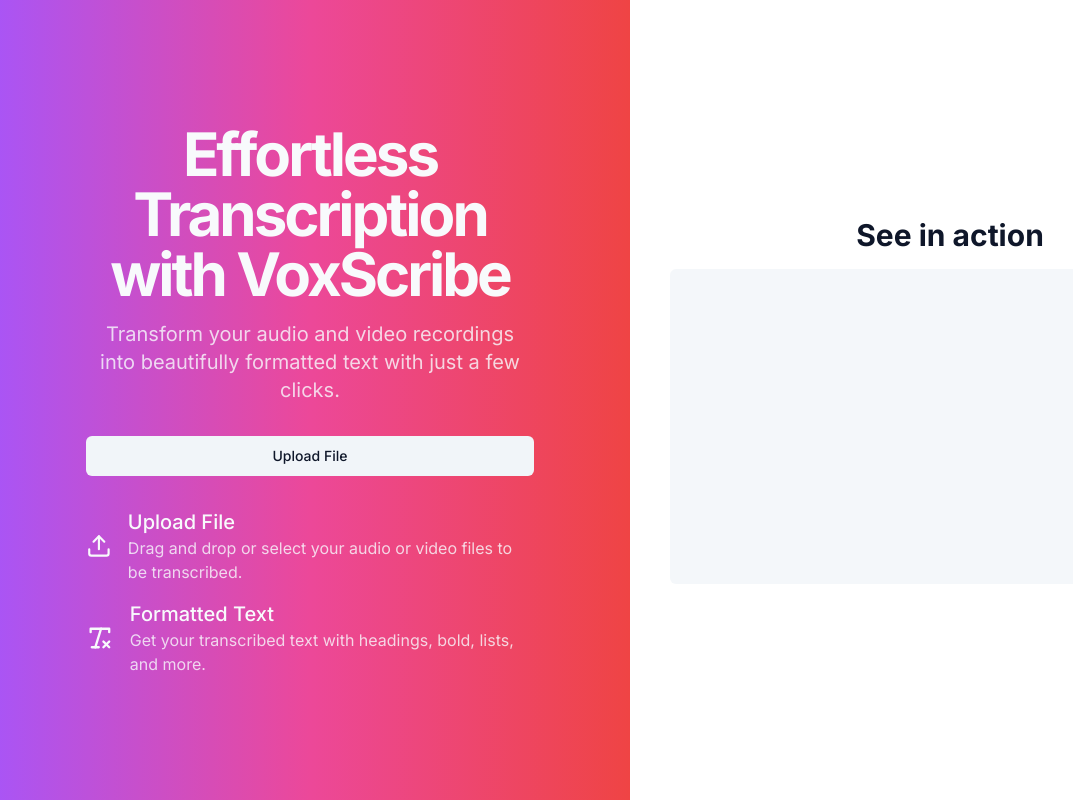
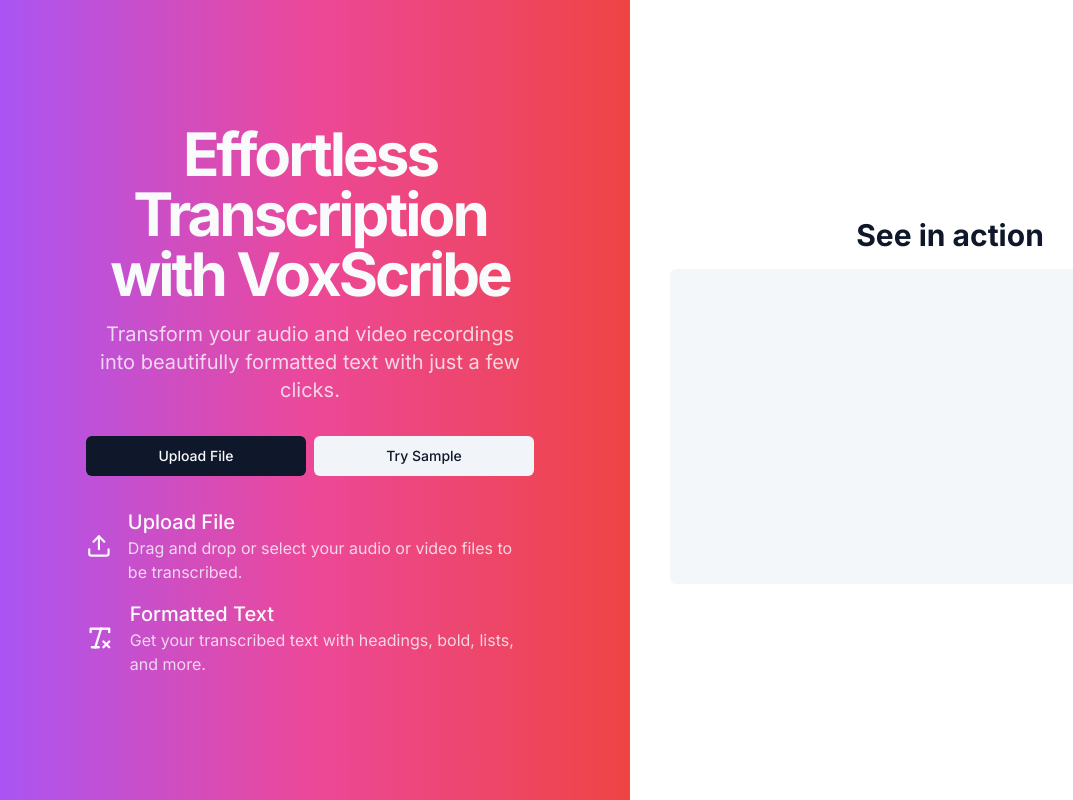
Before and after one commit to mazeincoding/VoxScribe-AI, a Next.js app: page / in a window 1280 px wide. Shown: the whole page, without its empty margins (10-1083 px from the left). Built offline with nearby package versions, Linux system fonts and the light colour scheme.

Commit message:
Added sample button

```diff
--- a/src/components/landing-page.tsx
+++ b/src/components/landing-page.tsx
@@ -51,11 +51,16 @@ export default function LandingPage() {
           </p>
           <div className="mt-8 flex flex-col gap-2 sm:flex-row">
             <Button
-              variant="secondary"
               className="flex-1"
               onClick={handleUploadClick}
             >
               Upload File
+            </Button>
+            <Button
+              variant="secondary"
+              className="flex-1"
+            >
+              Try Sample
             </Button>
             <input
               type="file"
```
